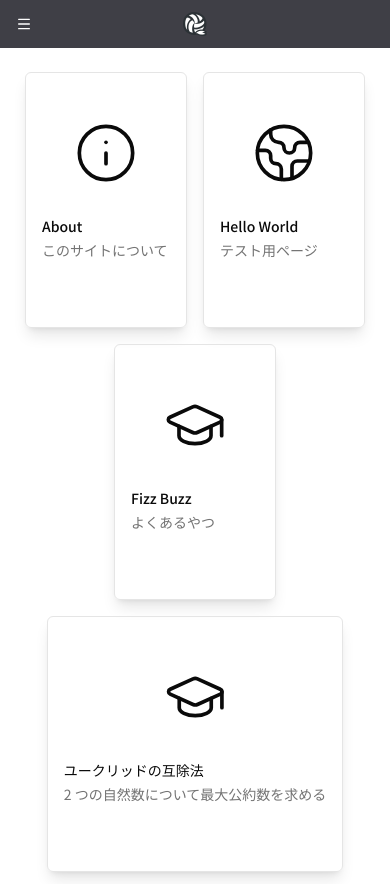
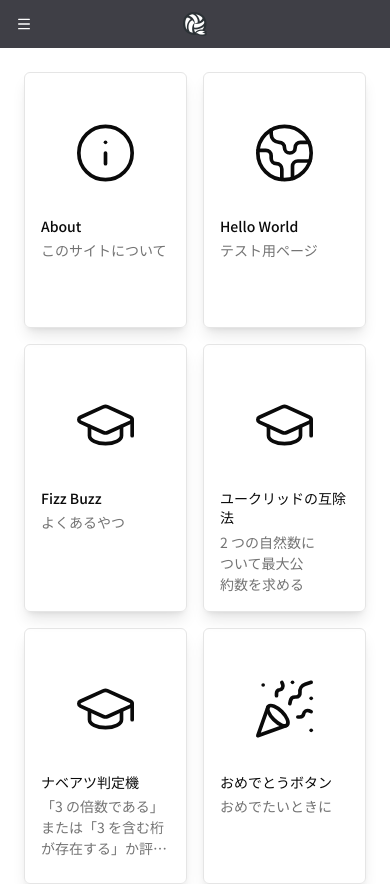
Before and after one commit to kem198/kems-toys, a Next.js app: page / in a window 390 px wide. Shown: the top 884 px of the page. Built offline with nearby package versions, Linux system fonts and the light colour scheme.

Commit message:
refactor: update layout of ToyCard and ToyCards for improved responsiveness

```diff
--- a/src/components/molecules/toy-card.tsx
+++ b/src/components/molecules/toy-card.tsx
@@ -18,7 +18,7 @@ function ToyCard({ title, description, link, Icon }: ToyCardProps) {
   return (
     <Item
       variant="outline"
-      className="block min-h-64 shadow-lg transition ease-out hover:scale-105 sm:w-44"
+      className="block min-h-64 shadow-lg transition ease-out hover:scale-105 md:w-44"
       asChild
     >
       <Link href={link}>
--- a/src/components/organisms/toy-cards.tsx
+++ b/src/components/organisms/toy-cards.tsx
@@ -4,7 +4,7 @@ import { TOYS } from "@/constants/toys";
 
 function ToyCards() {
   return (
-    <ItemGroup className="flex flex-row flex-wrap justify-center gap-4 lg:justify-normal">
+    <ItemGroup className="grid grid-cols-2 gap-4 md:flex md:flex-row md:flex-wrap md:justify-normal">
       {TOYS.map((toy) => (
         <ToyCard
           key={toy.title}
```
